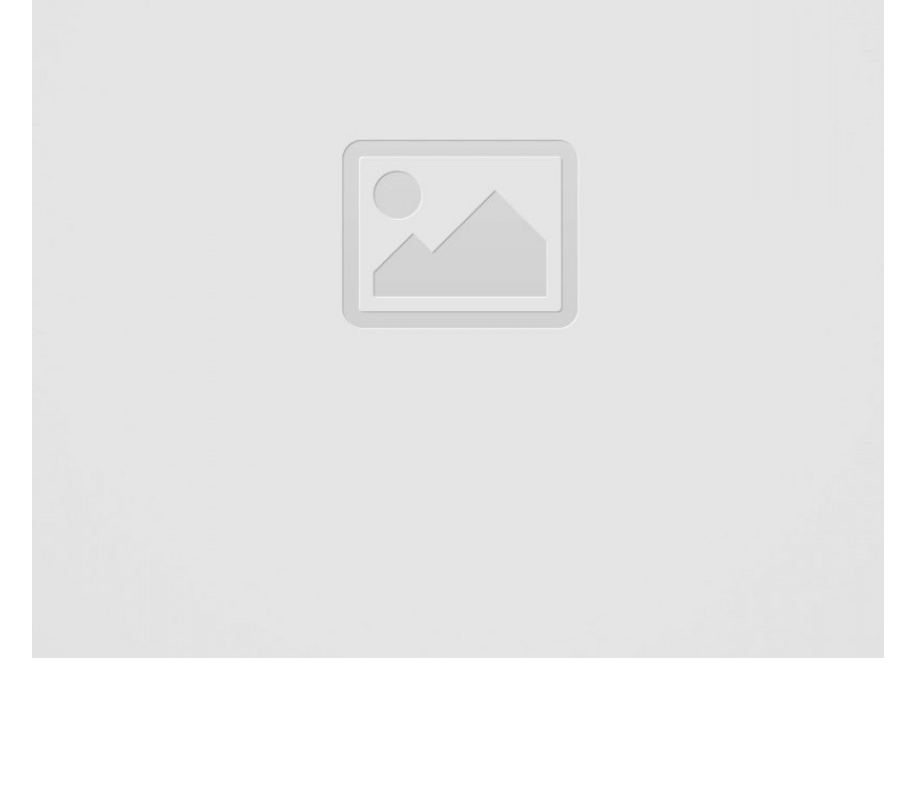
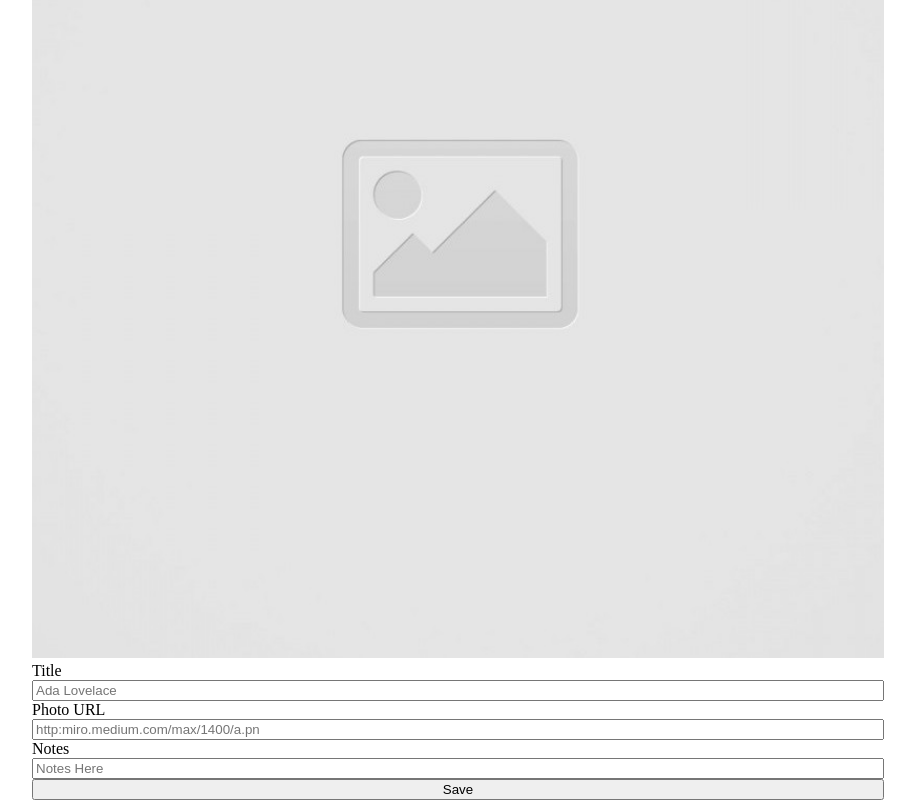
Before and after one commit to devanrivera98/code-journal, a website: page index.html in a window 1280 px wide. Shown: the part 341-1141 px from the top of the page, without its empty margins (182-1097 px from the left). Before the commit the page ends 1003 px from the top, so only its background shows below. Drawn offline with Linux system fonts and the light colour scheme.

Commit message:
Below the header, create the HTML for the form that creates a journal entry in the data-view=entry-form element. This form needs to match the format shown in the example figma.

```diff
--- a/css/layout.css
+++ b/css/layout.css
@@ -41,3 +41,7 @@
 img {
   width: 100%;
 }
+
+input {
+  width: 100%;
+}
--- a/index.html
+++ b/index.html
@@ -17,10 +17,10 @@
 </head>
 <body>
   <header>
+    <div class="row" id="header-h2">
+      <h2>Code Journal</h2>
+    </div>
     <div class="container">
-      <div class="row column-full" id="header-h2">
-        <h2>Code Journal</h2>
-      </div>
       <div class="row column-full" id="header-h1">
         <h1>New Entry</h1>
       </div>
@@ -30,7 +30,29 @@
     </div>
   </header>
   <main class="container">
-    <div data-view="entry-form"></div>
+    <div data-view="entry-form">
+      <form>
+        <div class="row">
+          <label for="title">Title</label>
+        </div>
+        <div class="row">
+          <input type="text" name="title" placeholder="Ada Lovelace" required>
+        </div>
+        <div class="row">
+          <label for="Photo-URL">Photo URL</label>
+        </div>
+        <div class="row">
+          <input type="text" name="photo" placeholder="http:miro.medium.com/max/1400/a.pn" required>
+        </div>
+        <div class="row">
+          <label for="notes">Notes</label>
+        </div>
+        <div class="row">
+          <input type="text" name="notes" placeholder="Notes Here" required>
+        </div>
+        <input type="submit" name="submit" value="Save">
+      </form>
+    </div>
     <div data-view="entries" class="hidden"></div>
   </main>
   <script src="js/data.js"></script>
```
